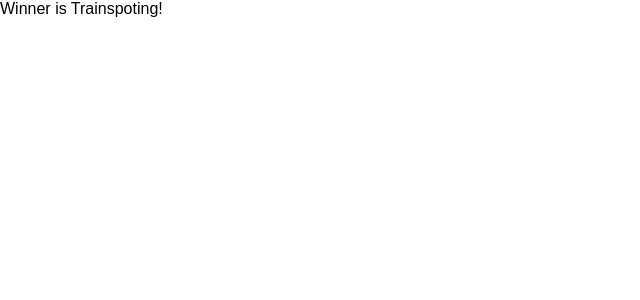
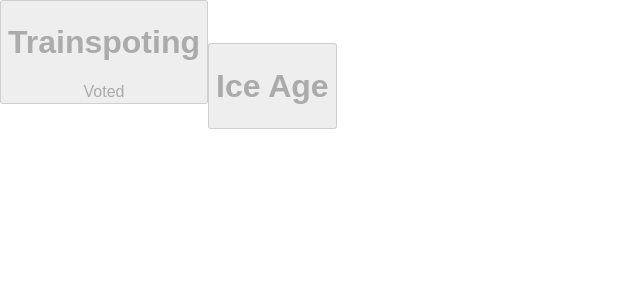
Before and after one commit to antico5/voting-client, a React (Create React App) app: page / in a window 1280 px wide. Shown: the top 300 px of the page, without its empty margins (0-640 px from the left). Built offline with nearby package versions, Linux system fonts and the light colour scheme.

Commit message:
Refactor into smaller components and inherit them from PureComponent.

```diff
--- /dev/null
+++ b/src/Vote.jsx
@@ -0,0 +1,28 @@
+import React, { PureComponent } from 'react';
+
+export default class Vote extends PureComponent {
+  isDisabled() {
+    return !!this.props.votedEntry
+  }
+
+  hasVotedFor(entry) {
+    return this.props.votedEntry == entry
+  }
+
+  getPair() {
+    return this.props.pair || []
+  }
+
+  render() {
+    return (
+      <div className="vote">
+        { this.getPair().map( entry =>
+          <button key={entry} onClick={() => this.props.onVote(entry)} disabled={this.isDisabled()}>
+            <h1>{entry}</h1>
+            { this.hasVotedFor(entry) ?  <div className='label'>Voted</div> : null }
+          </button>
+        )}
+      </div>
+    )
+  }
+}
--- a/src/Voting.jsx
+++ b/src/Voting.jsx
@@ -1,35 +1,15 @@
-import React, { Component } from 'react';
+import React, { PureComponent } from 'react'
+import Winner from './Winner'
+import Vote from './Vote'
 
-class Voting extends Component {
-  getPair() {
-    return this.props.pair || []
-  }
-
-  isDisabled() {
-    return !!this.props.votedEntry
-  }
-
-  hasVotedFor(entry) {
-    return this.props.votedEntry == entry
-  }
-
+class Voting extends PureComponent {
   hasWinner(){
     return !!this.props.winner
   }
 
   render() {
     return (
-      <div className="voting">
-        { this.hasWinner() ?
-          <div ref='winner'>Winner is {this.props.winner}!</div> :
-          this.getPair().map( entry =>
-            <button key={entry} onClick={() => this.props.onVote(entry)} disabled={this.isDisabled()}>
-              <h1>{entry}</h1>
-              { this.hasVotedFor(entry) ?  <div className='label'>Voted</div> : null }
-            </button>
-          )
-        }
-      </div>
+      this.hasWinner() ?  <Winner winner={this.props.winner}/> : <Vote {...this.props}/>
     )
   }
 }
--- /dev/null
+++ b/src/Winner.jsx
@@ -0,0 +1,12 @@
+import React, { PureComponent } from 'react';
+
+export default class Winner extends PureComponent {
+
+  render() {
+    return (
+      <div className="winner">
+        Winner is {this.props.winner}!
+      </div>
+    )
+  }
+}
--- a/src/index.js
+++ b/src/index.js
@@ -6,6 +6,6 @@
 const pair = ['Trainspoting', 'Ice Age']
 
 ReactDOM.render(
-  <Voting pair={pair} winner='Trainspoting' />,
+  <Voting pair={pair} votedEntry='Trainspoting' />,
   document.getElementById('root')
 );
```
